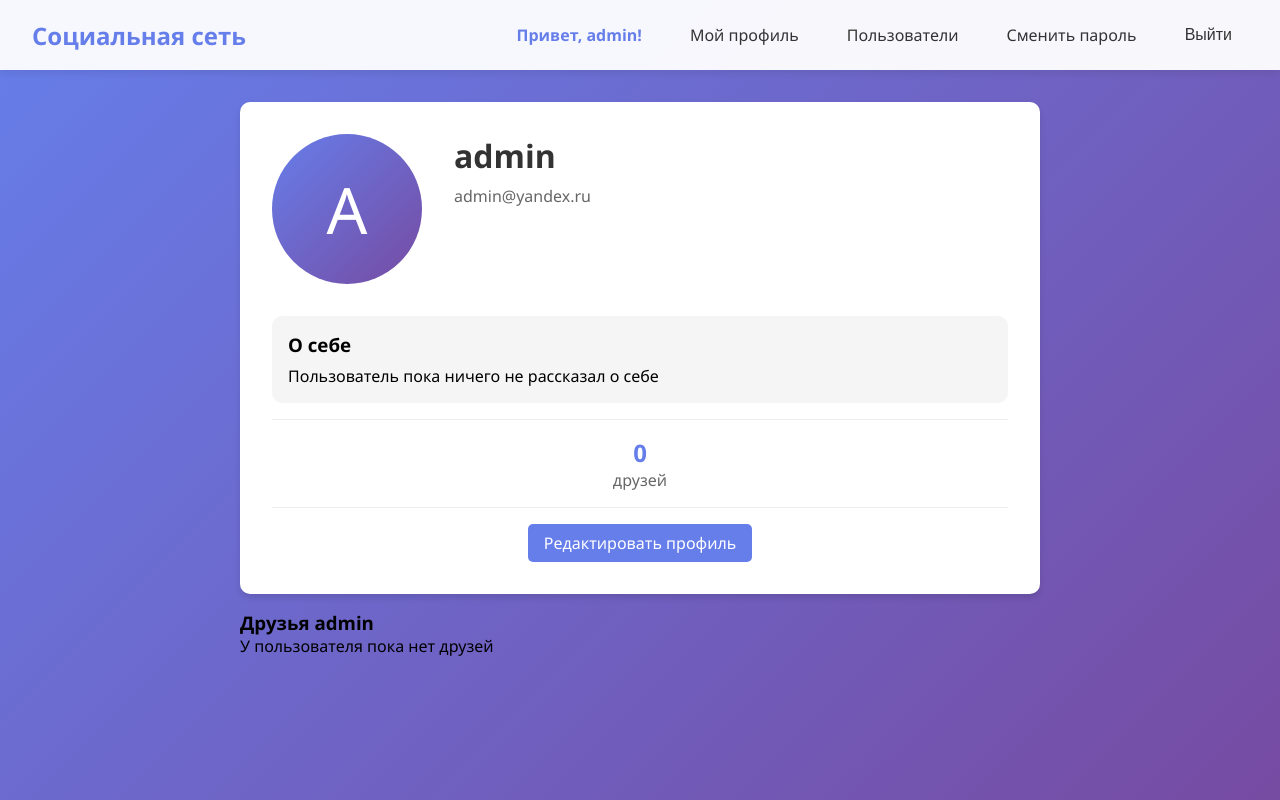
After one commit to Wailes1/2_Semestr_-6-, a Django app: page /auth/profile/admin/ in a window 1280 px wide. The commit adds this page. Run offline with Django 5.2, Linux system fonts and the light colour scheme; a user stored in the database is signed in; data comes from the database, SQL or seed files in the repository; both versions use the stored data as it was after the commit.

Commit message:
Практическая работа 3

```diff
--- a/myproject/myproject/settings.py
+++ b/myproject/myproject/settings.py
@@ -91,3 +91,7 @@ LOGOUT_REDIRECT_URL = 'home'
 # Email backend для восстановления пароля (Часть 6)
 EMAIL_BACKEND = 'django.core.mail.backends.filebased.EmailBackend'
 EMAIL_FILE_PATH = BASE_DIR / 'sent_emails'
+
+# Media files (для загрузки аватаров)
+MEDIA_URL = '/media/'
+MEDIA_ROOT = BASE_DIR / 'media'
--- a/myproject/myproject/urls.py
+++ b/myproject/myproject/urls.py
@@ -1,12 +1,17 @@
+# myproject/urls.py
 from django.contrib import admin
 from django.urls import path, include
+from django.conf import settings
+from django.conf.urls.static import static
 from users.views import home_view
 
 urlpatterns = [
     path('admin/', admin.site.urls),
     path('', home_view, name='home'),
-    # Стандартные URL из django.contrib.auth
     path('auth/', include('django.contrib.auth.urls')),
-    # URL для регистрации
     path('auth/', include('users.urls')),
 ]
+
+# Добавляем для медиафайлов
+if settings.DEBUG:
+    urlpatterns += static(settings.MEDIA_URL, document_root=settings.MEDIA_ROOT)
--- a/myproject/users/templates/base.html
+++ b/myproject/users/templates/base.html
@@ -3,7 +3,7 @@
 <head>
     <meta charset="UTF-8">
     <meta name="viewport" content="width=device-width, initial-scale=1.0">
-    <title>{% block title %}Django Приложение{% endblock %}</title>
+    <title>{% block title %}Социальная сеть{% endblock %}</title>
     <style>
         * {
             margin: 0;
@@ -38,6 +38,11 @@
             display: flex;
             gap: 1rem;
             flex-wrap: wrap;
+            align-items: center;
+        }
+
+        .nav-links a, .nav-links form {
+            display: inline-block;
         }
 
         .nav-links a {
@@ -51,6 +56,28 @@
         .nav-links a:hover {
             background: #667eea;
             color: white;
+        }
+
+        .logout-btn {
+            background: none;
+            border: none;
+            color: #333;
+            padding: 0.5rem 1rem;
+            cursor: pointer;
+            font-size: 1rem;
+            border-radius: 5px;
+            transition: all 0.3s;
+        }
+
+        .logout-btn:hover {
+            background: #dc3545;
+            color: white;
+        }
+
+        .user-info {
+            color: #667eea;
+            font-weight: bold;
+            margin-right: 1rem;
         }
 
         .container {
@@ -113,7 +140,7 @@
             gap: 1rem;
         }
 
-        input {
+        input, textarea, select {
             padding: 0.5rem;
             border: 1px solid #ddd;
             border-radius: 5px;
@@ -124,28 +151,22 @@
             font-weight: bold;
             margin-bottom: 0.25rem;
         }
-
-        .user-info {
-            color: #667eea;
-            font-weight: bold;
-        }
     </style>
     {% block extra_css %}{% endblock %}
 </head>
 <body>
-    <!-- Навигация (Часть 5) -->
     <nav class="navbar">
-        <a href="{% url 'home' %}" class="logo">Сайт Лютикова Дмитрия Игоревича</a>
+        <a href="{% url 'home' %}" class="logo">Социальная сеть</a>
         <div class="nav-links">
             {% if user.is_authenticated %}
                 <span class="user-info">Привет, {{ user.username }}!</span>
+                <a href="{% url 'users:profile' user.username %}">Мой профиль</a>
+                <a href="{% url 'users:user_list' %}">Пользователи</a>
+                <a href="{% url 'password_change' %}">Сменить пароль</a>
                 <form action="{% url 'logout' %}" method="post" style="display: inline;">
                     {% csrf_token %}
-                    <button type="submit" style="background: none; border: none; color: #333; padding: 0.5rem 1rem; cursor: pointer; font-size: 1rem;">
-                        Выйти
-                    </button>
+                    <button type="submit" class="logout-btn">Выйти</button>
                 </form>
-                <a href="{% url 'password_change' %}">Сменить пароль</a>
             {% else %}
                 <a href="{% url 'login' %}">Войти</a>
                 <a href="{% url 'users:register' %}">Регистрация</a>
@@ -162,17 +183,15 @@
 
         {% block content %}
         <div class="card">
-            <h1>Добро пожаловать!</h1>
+            <h1>Добро пожаловать в социальную сеть!</h1>
             {% if user.is_authenticated %}
                 <p>Вы вошли как <strong>{{ user.username }}</strong>.</p>
-                <p>Ваш email: {{ user.email }}</p>
+                <p>Перейдите в <a href="{% url 'users:profile' user.username %}">свой профиль</a> или посмотрите <a href="{% url 'users:user_list' %}">список пользователей</a>.</p>
             {% else %}
                 <p>Пожалуйста, <a href="{% url 'login' %}">войдите</a> или <a href="{% url 'users:register' %}">зарегистрируйтесь</a>.</p>
             {% endif %}
         </div>
         {% endblock %}
     </div>
-
-    {% block extra_js %}{% endblock %}
 </body>
 </html>
--- /dev/null
+++ b/myproject/users/templates/users/profile.html
@@ -0,0 +1,242 @@
+{% extends 'base.html' %}
+{% load static %}
+
+{% block title %}{{ profile_user.username }} - Профиль{% endblock %}
+
+{% block content %}
+<div class="profile-container">
+    <div class="card profile-card">
+        <div class="profile-header">
+            <div class="profile-avatar">
+                {% if profile_user.avatar %}
+                    <img src="{{ profile_user.avatar.url }}" alt="{{ profile_user.username }}" class="avatar-img">
+                {% else %}
+                    <div class="avatar-placeholder">
+                        {{ profile_user.username|make_list|first|upper }}
+                    </div>
+                {% endif %}
+            </div>
+            <div class="profile-info">
+                <h1>{{ profile_user.username }}</h1>
+                <p class="email">{{ profile_user.email }}</p>
+                {% if profile_user.city %}
+                    <p class="city">📍 {{ profile_user.city }}</p>
+                {% endif %}
+                {% if profile_user.birth_date %}
+                    <p class="birth">🎂 {{ profile_user.birth_date|date:"d.m.Y" }}</p>
+                {% endif %}
+            </div>
+        </div>
+
+        <div class="profile-bio">
+            <h3>О себе</h3>
+            <p>{{ profile_user.bio|default:"Пользователь пока ничего не рассказал о себе" }}</p>
+        </div>
+
+        <div class="profile-stats">
+            <div class="stat">
+                <span class="stat-value">{{ profile_user.friends.count }}</span>
+                <span class="stat-label">друзей</span>
+            </div>
+        </div>
+
+        <div class="profile-actions">
+            {% if is_own_profile %}
+                <a href="{% url 'users:profile_edit' %}" class="btn btn-primary">Редактировать профиль</a>
+            {% else %}
+                {% if is_friend %}
+                    <form method="post" action="{% url 'users:remove_friend' profile_user.id %}" style="display: inline;">
+                        {% csrf_token %}
+                        <input type="hidden" name="next" value="{% url 'users:profile' profile_user.username %}">
+                        <button type="submit" class="btn btn-danger">Удалить из друзей</button>
+                    </form>
+                {% else %}
+                    <form method="post" action="{% url 'users:add_friend' profile_user.id %}" style="display: inline;">
+                        {% csrf_token %}
+                        <input type="hidden" name="next" value="{% url 'users:profile' profile_user.username %}">
+                        <button type="submit" class="btn btn-success">Добавить в друзья</button>
+                    </form>
+                {% endif %}
+                <a href="{% url 'users:user_list' %}" class="btn">К списку пользователей</a>
+            {% endif %}
+        </div>
+    </div>
+
+    <div class="friends-card">
+        <h3>Друзья {{ profile_user.username }}</h3>
+        {% if profile_user.friends.all %}
+            <div class="friends-list">
+                {% for friend in profile_user.friends.all|dictsort:"username" %}
+                    <div class="friend-item">
+                        <a href="{% url 'users:profile' friend.username %}">
+                            {% if friend.avatar %}
+                                <img src="{{ friend.avatar.url }}" alt="{{ friend.username }}" class="friend-avatar">
+                            {% else %}
+                                <div class="friend-avatar-placeholder">{{ friend.username|make_list|first|upper }}</div>
+                            {% endif %}
+                            <span>{{ friend.username }}</span>
+                        </a>
+                    </div>
+                {% endfor %}
+            </div>
+        {% else %}
+            <p>У пользователя пока нет друзей</p>
+        {% endif %}
+    </div>
+</div>
+{% endblock %}
+
+{% block extra_css %}
+<style>
+    .profile-container {
+        max-width: 800px;
+        margin: 0 auto;
+    }
+
+    .profile-header {
+        display: flex;
+        gap: 2rem;
+        margin-bottom: 2rem;
+        flex-wrap: wrap;
+    }
+
+    .avatar-img {
+        width: 150px;
+        height: 150px;
+        border-radius: 50%;
+        object-fit: cover;
+    }
+
+    .avatar-placeholder {
+        width: 150px;
+        height: 150px;
+        border-radius: 50%;
+        background: linear-gradient(135deg, #667eea 0%, #764ba2 100%);
+        display: flex;
+        align-items: center;
+        justify-content: center;
+        font-size: 4rem;
+        color: white;
+    }
+
+    .profile-info h1 {
+        margin: 0 0 0.5rem 0;
+    }
+
+    .profile-info p {
+        margin: 0.25rem 0;
+        color: #666;
+    }
+
+    .profile-bio {
+        margin: 1rem 0;
+        padding: 1rem;
+        background: #f5f5f5;
+        border-radius: 10px;
+    }
+
+    .profile-bio h3 {
+        margin: 0 0 0.5rem 0;
+    }
+
+    .profile-stats {
+        display: flex;
+        gap: 2rem;
+        justify-content: center;
+        margin: 1rem 0;
+        padding: 1rem;
+        border-top: 1px solid #eee;
+        border-bottom: 1px solid #eee;
+    }
+
+    .stat {
+        text-align: center;
+    }
+
+    .stat-value {
+        font-size: 1.5rem;
+        font-weight: bold;
+        color: #667eea;
+        display: block;
+    }
+
+    .stat-label {
+        color: #666;
+    }
+
+    .profile-actions {
+        display: flex;
+        gap: 1rem;
+        justify-content: center;
+        margin-top: 1rem;
+        flex-wrap: wrap;
+    }
+
+    .btn {
+        padding: 0.5rem 1rem;
+        border-radius: 5px;
+        text-decoration: none;
+        display: inline-block;
+        transition: all 0.3s;
+    }
+
+    .btn-primary {
+        background: #667eea;
+        color: white;
+    }
+
+    .btn-success {
+        background: #28a745;
+        color: white;
+    }
+
+    .btn-danger {
+        background: #dc3545;
+        color: white;
+    }
+
+    .btn:hover {
+        transform: translateY(-2px);
+        opacity: 0.9;
+    }
+
+    .friends-list {
+        display: flex;
+        flex-wrap: wrap;
+        gap: 1rem;
+        margin-top: 1rem;
+    }
+
+    .friend-item a {
+        display: flex;
+        flex-direction: column;
+        align-items: center;
+        text-decoration: none;
+        color: #333;
+        text-align: center;
+    }
+
+    .friend-avatar {
+        width: 80px;
+        height: 80px;
+        border-radius: 50%;
+        object-fit: cover;
+    }
+
+    .friend-avatar-placeholder {
+        width: 80px;
+        height: 80px;
+        border-radius: 50%;
+        background: linear-gradient(135deg, #667eea 0%, #764ba2 100%);
+        display: flex;
+        align-items: center;
+        justify-content: center;
+        font-size: 2rem;
+        color: white;
+    }
+
+    .friends-card {
+        margin-top: 1rem;
+    }
+</style>
+{% endblock %}
--- a/myproject/users/urls.py
+++ b/myproject/users/urls.py
@@ -1,8 +1,18 @@
 from django.urls import path
-from .views import RegisterView
+from django.conf import settings
+from django.conf.urls.static import static
+from .views import (
+    RegisterView, ProfileView, ProfileEditView,
+    UserListView, add_friend, remove_friend
+)
 
 app_name = 'users'
 
 urlpatterns = [
     path('register/', RegisterView.as_view(), name='register'),
+    path('profile/edit/', ProfileEditView.as_view(), name='profile_edit'),
+    path('profile/<str:username>/', ProfileView.as_view(), name='profile'),
+    path('users/', UserListView.as_view(), name='user_list'),
+    path('add_friend/<int:user_id>/', add_friend, name='add_friend'),
+    path('remove_friend/<int:user_id>/', remove_friend, name='remove_friend'),
 ]
--- a/myproject/users/views.py
+++ b/myproject/users/views.py
@@ -1,10 +1,14 @@
-from django.shortcuts import render, redirect
+from django.shortcuts import render, redirect, get_object_or_404
 from django.contrib.auth import login
 from django.contrib.auth.decorators import login_required
 from django.urls import reverse_lazy
-from django.views.generic import CreateView
-from .forms import CustomUserCreationForm
+from django.views.generic import CreateView, DetailView, ListView, UpdateView
+from django.contrib.auth.mixins import LoginRequiredMixin
+from django.http import JsonResponse, Http404
+from django.contrib import messages
+from .forms import CustomUserCreationForm, UserProfileForm
 from .models import CustomUser
+
 
 class RegisterView(CreateView):
     """
@@ -17,9 +21,132 @@ class RegisterView(CreateView):
 
     def form_valid(self, form):
         result = super().form_valid(form)
-        # Автоматически входим после регистрации
+        # Автоматически логиним пользователя после регистрации
         login(self.request, self.object)
+        messages.success(self.request, f'Добро пожаловать, {self.object.username}!')
         return result
+
+
+class ProfileView(LoginRequiredMixin, DetailView):
+    """
+    Просмотр профиля пользователя
+    """
+    model = CustomUser
+    template_name = 'users/profile.html'
+    context_object_name = 'profile_user'
+
+    def dispatch(self, request, *args, **kwargs):
+        """Проверка прав доступа"""
+        username = kwargs.get('username')
+        self.profile_user = get_object_or_404(CustomUser, username=username)
+
+        if request.user.is_authenticated:
+            # Своя страница - можно
+            if request.user == self.profile_user:
+                return super().dispatch(request, *args, **kwargs)
+
+            # Страница друга - можно
+            if request.user.is_friend(self.profile_user):
+                return super().dispatch(request, *args, **kwargs)
+
+            # Страница незнакомца - нельзя
+            messages.error(request, 'Вы можете просматривать только страницы своих друзей!')
+            return redirect('users:user_list')
+
+        messages.error(request, 'Пожалуйста, войдите в систему')
+        return redirect('login')
+
+    def get_object(self):
+        return self.profile_user
+
+    def get_context_data(self, **kwargs):
+        context = super().get_context_data(**kwargs)
+        context['is_own_profile'] = (self.request.user == self.profile_user)
+        context['is_friend'] = self.request.user.is_friend(self.profile_user)
+        return context
+
+
+class ProfileEditView(LoginRequiredMixin, UpdateView):
+    """
+    Редактирование профиля пользователя
+    """
+    model = CustomUser
+    form_class = UserProfileForm
+    template_name = 'users/profile_edit.html'
+
+    def get_object(self, queryset=None):
+        return self.request.user
+
+    def form_valid(self, form):
+        messages.success(self.request, 'Профиль успешно обновлен!')
+        return super().form_valid(form)
+
+    def get_success_url(self):
+        # Перенаправляем на страницу профиля после редактирования
+        return reverse_lazy('users:profile', kwargs={'username': self.request.user.username})
+
+
+class UserListView(LoginRequiredMixin, ListView):
+    """
+    Список всех пользователей (только для авторизованных)
+    """
+    model = CustomUser
+    template_name = 'users/user_list.html'
+    context_object_name = 'users'
+    paginate_by = 20
+
+    def get_queryset(self):
+        # Важно: добавляем сортировку для корректной пагинации
+        return CustomUser.objects.exclude(id=self.request.user.id).order_by('username')
+
+    def get_context_data(self, **kwargs):
+        context = super().get_context_data(**kwargs)
+        for user in context['users']:
+            user.is_friend = self.request.user.is_friend(user)
+        return context
+
+
+@login_required
+def add_friend(request, user_id):
+    """
+    Добавление друга
+    """
+    if request.method == 'POST':
+        user_to_add = get_object_or_404(CustomUser, id=user_id)
+
+        if user_to_add == request.user:
+            messages.error(request, 'Нельзя добавить самого себя в друзья')
+            return redirect('users:user_list')
+
+        if request.user.add_friend(user_to_add):
+            messages.success(request, f'{user_to_add.username} добавлен в друзья!')
+        else:
+            messages.info(request, f'{user_to_add.username} уже в друзьях')
+
+        next_url = request.POST.get('next', 'users:user_list')
+        return redirect(next_url)
+
+    return redirect('users:user_list')
+
+
+@login_required
+def remove_friend(request, user_id):
+    """
+    Удаление из друзей
+    """
+    if request.method == 'POST':
+        user_to_remove = get_object_or_404(CustomUser, id=user_id)
+
+        if request.user.remove_friend(user_to_remove):
+            messages.success(request, f'{user_to_remove.username} удален из друзей')
+        else:
+            messages.error(request, 'Ошибка при удалении')
+
+        next_url = request.POST.get('next', 'users:user_list')
+        return redirect(next_url)
+
+    return redirect('users:user_list')
+
 
 def home_view(request):
     """
```
Also changed, not shown: myproject/users/admin.py (+9 -3 lines), myproject/users/forms.py (+36 -2 lines), myproject/users/models.py (+39 -2 lines), myproject/users/templates/users/profile_edit.html (added, +28 -0 lines), myproject/users/templates/users/user_list.html (added, +175 -0 lines), myproject/db.sqlite3, myproject/media/avatars/2222222222222222.jpg (added), myproject/users/migrations/0002_customuser_avatar_customuser_bio_customuser_city_and_more.py (added), 1 other file.
